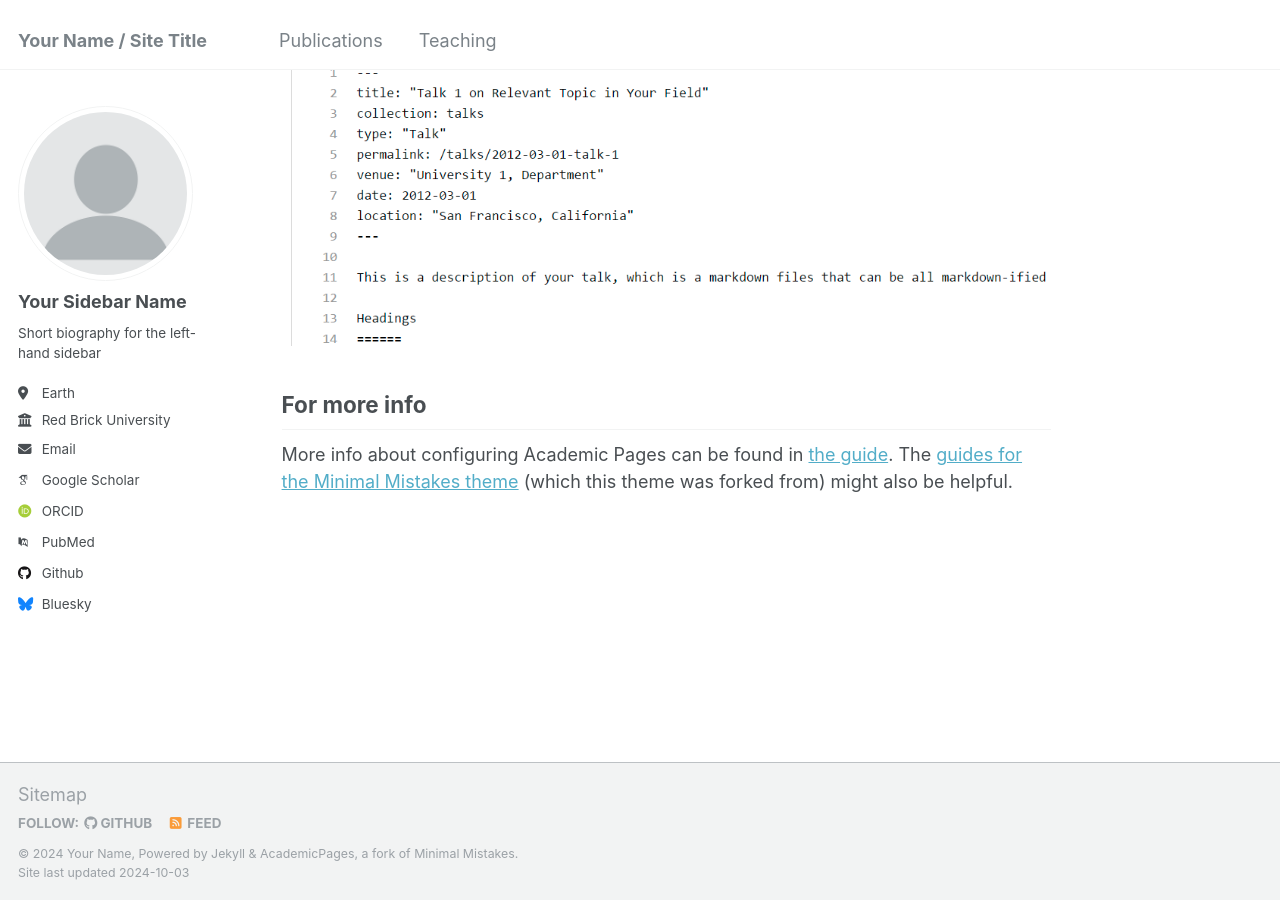
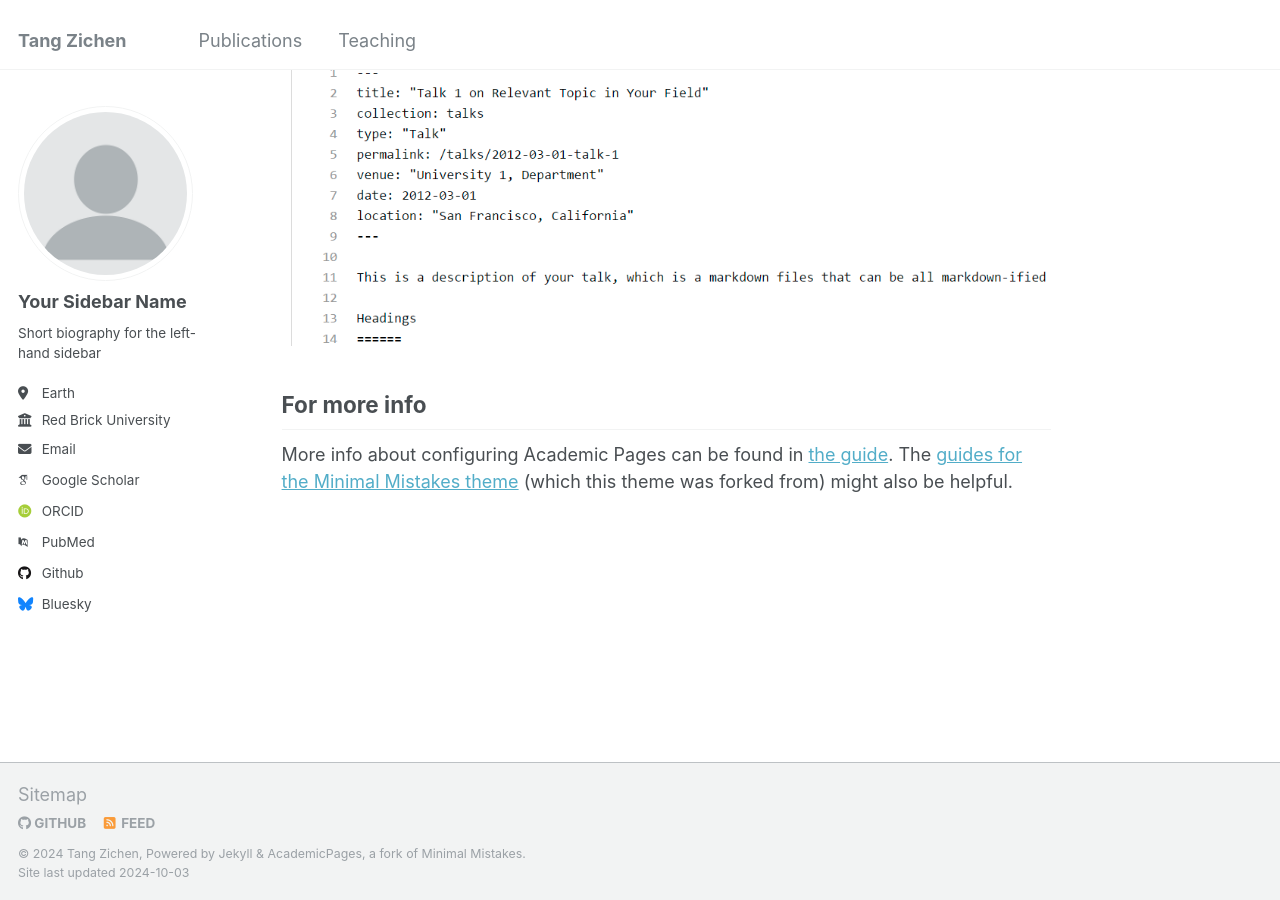
Before and after one commit to trl730109/trl730109.github.io, a Jekyll site: the page built from _pages/about.md, in a window 1280 px wide and 900 px high, scrolled down 2643 px. Built offline with Jekyll 4.4.1, drawn with Linux system fonts in a browser that asks for light colours; some web fonts are replaced.

Commit message:
Update _config.yml

```diff
--- a/_config.yml
+++ b/_config.yml
@@ -7,14 +7,14 @@
 # server process.
 
 # Basic Site Settings
-locale                   : "en-US"
-title                    : "Your Name / Site Title"
+locale                   : "China"
+title                    : "Tang Zichen"
 title_separator          : "-"
-name                     : &name "Your Name"
+name                     : &name "Tang Zichen"
 description              : &description "personal description"
 url                      : https://academicpages.github.io # the base hostname & protocol for your site e.g. "https://mmistakes.github.io"
 baseurl                  : "" # the subpath of your site, e.g. "/blog"
-repository               : "academicpages/academicpages.github.io"
+repository               : "trl730109/trl730109.github.io"
 
 # Site Author - The following control what appear as part of the author content on the side bar.
 #               If a field is blank the icon and link will not appear, otherwise it will be shown.
```
